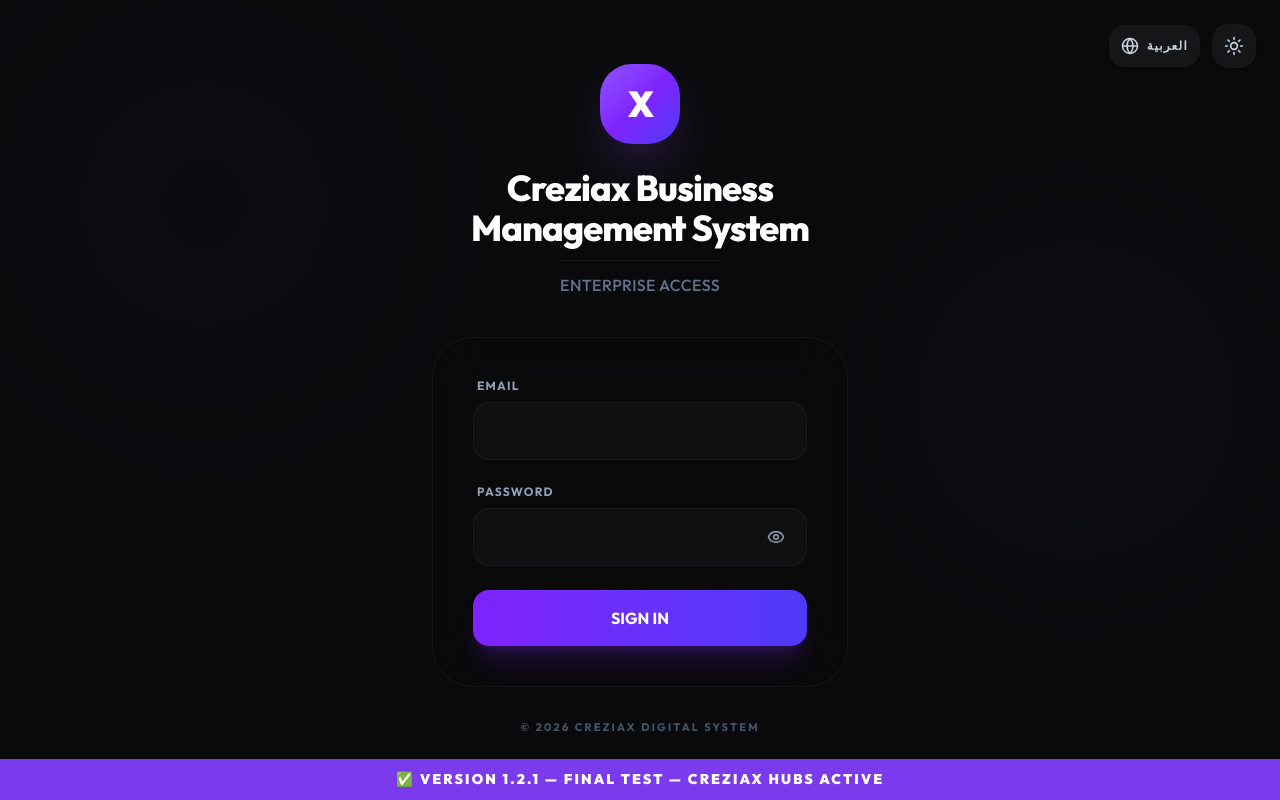
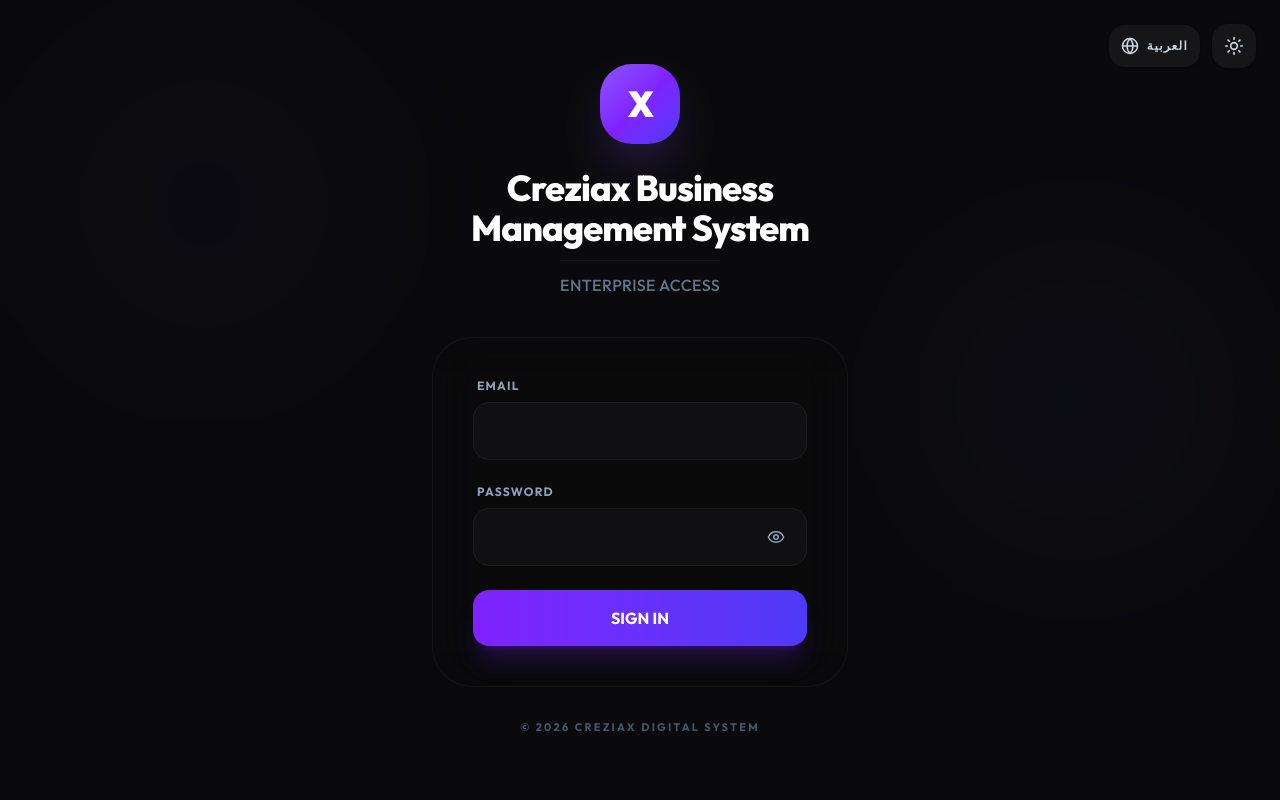
Before and after one commit to MARK121c/creziax-portal, a React (Vite) app: page /login in a window 1280 px wide. Built offline with nearby package versions, Linux system fonts and the light colour scheme.

Commit message:
cleanup: remove test banner after deployment verification

```diff
--- a/src/pages/Login.jsx
+++ b/src/pages/Login.jsx
@@ -150,25 +150,6 @@ const Login = () => {
           </form>
         </div>
 
-        {/* ===== TEST TAG: REMOVE AFTER VERIFICATION ===== */}
-        <div style={{
-          position: 'fixed',
-          bottom: 0,
-          left: 0,
-          right: 0,
-          background: '#7c3aed',
-          color: '#fff',
-          textAlign: 'center',
-          fontWeight: 900,
-          fontSize: '14px',
-          letterSpacing: '0.15em',
-          padding: '10px',
-          zIndex: 9999,
-          textTransform: 'uppercase'
-        }}>
-          ✅ VERSION 1.2.1 — FINAL TEST — CREZIAX HUBS ACTIVE
-        </div>
-
         <p className={`text-center text-[10px] sm:text-[11px] font-bold uppercase tracking-[0.2em] mt-8 ${theme === 'dark' ? 'text-slate-600' : 'text-slate-400'}`}>
           {t('copyright')}
         </p>
```
